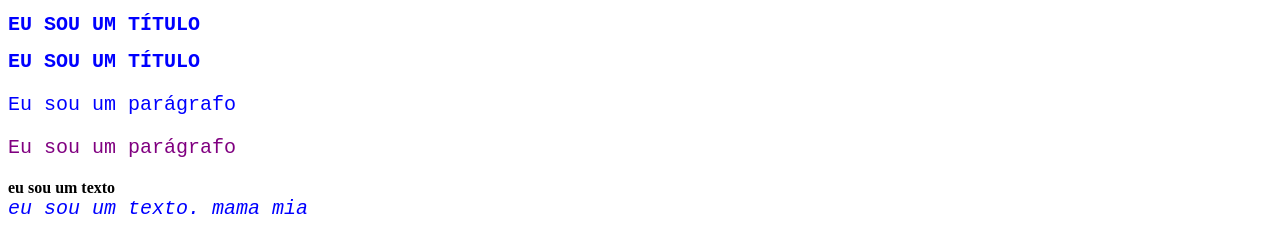
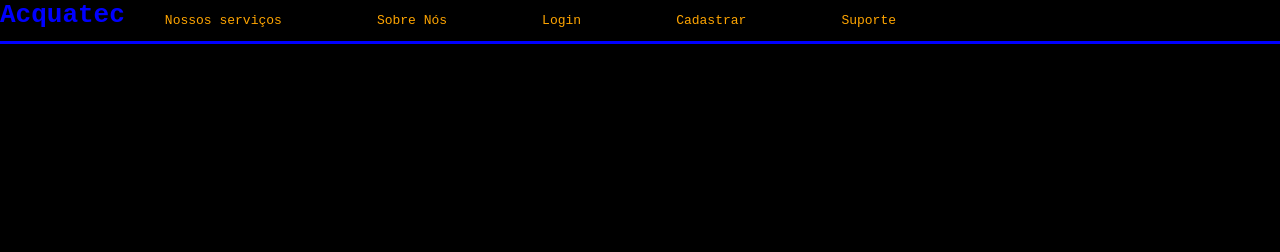
Before and after one commit to CarineNascimento/projeto-iot-revolucionario-carine, a plain HTML site: page index.html in a window 1280 px wide. Drawn offline with Linux system fonts and the light colour scheme.

Commit message:
estilização do header

```diff
--- a/estilos.css
+++ b/estilos.css
@@ -1,15 +1,42 @@
-h1, p, i {
-    color: blue;
-    font-size: 20px;
+body{
+
+    margin: 0px;
     font-family: monospace;
+    background-color: black;
+
 }
 
-.titulo {
 
-    color: red;
+.header {
+
+ background-color: black;
+ width: 100%;
+ border-bottom: 3px blue solid;
+
 }
 
-#paragrafo {
+h1 {
+    margin: 0;
+    color: blue;
 
-    color: purple;
-}
+ }
+
+ .header .container{
+    width: 70%;
+    display: flex;
+
+ }
+
+ .navbar
+    {  width: 500%;
+        list-style: none;
+         align-items: center;
+         justify-content: space-between;
+         color: orange;
+         display: flex;
+
+
+
+
+
+    }
--- a/index.html
+++ b/index.html
@@ -15,17 +15,21 @@
 
 
 <body>
-    <h1> EU SOU UM TÍTULO </h1>
 
-    <h1 class="título"> EU SOU UM TÍTULO </h1>
+    <div class="header">
+        <div class = "container">
+        <h1>Acquatec</h1>
 
+        <ul class="navbar">
 
-    <p>Eu sou um parágrafo</p>
-    <p id="paragrafo">Eu sou um parágrafo</p>
+            <li>Nossos serviços</li>
+            <li>Sobre Nós</li>
+            <li>Login</li>
+            <li>Cadastrar</li>
+            <li>Suporte</li>
+        </ul>
+        </div>
 
-    <b>eu sou um texto</b>
-    <br>
-    <i>eu sou um texto. mama mia</i>
 
 </body>
 
```
